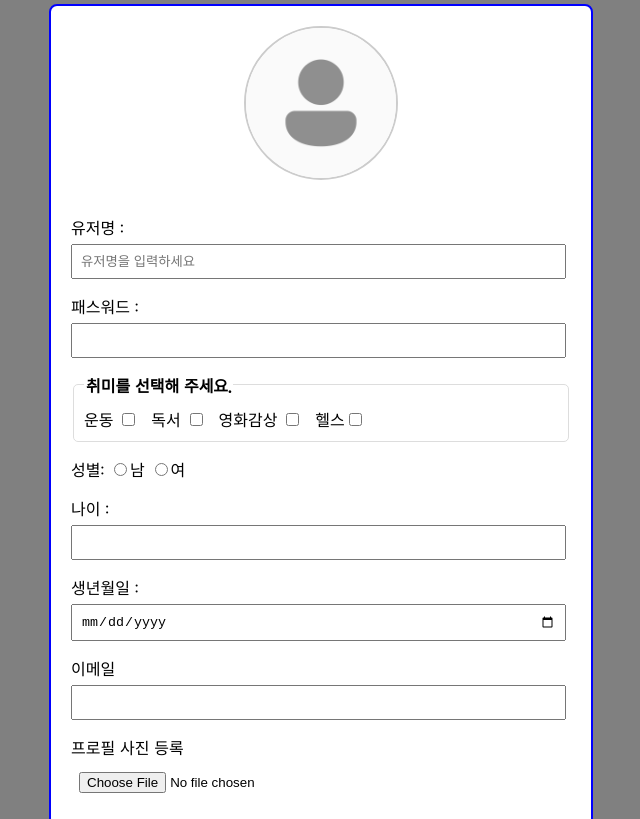
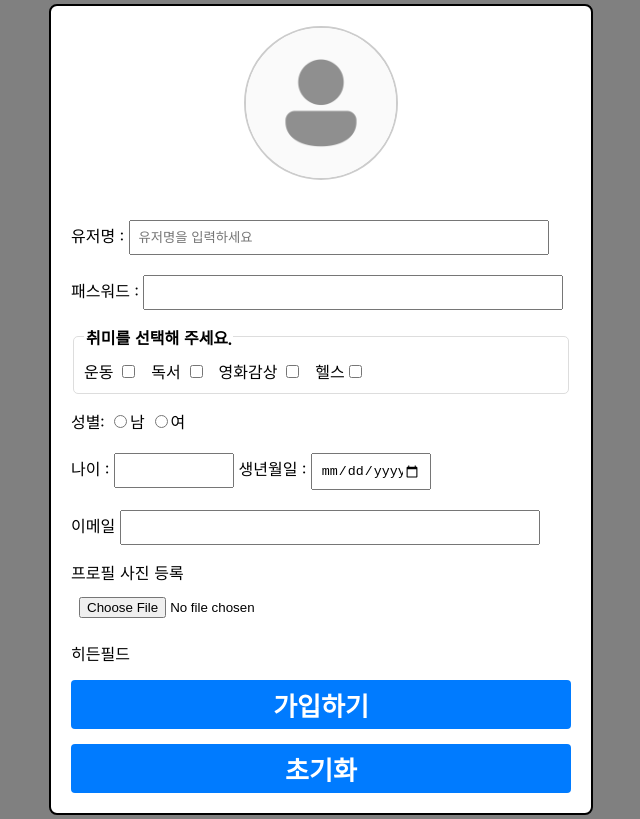
Before and after one commit to coko9437/HTML_TEST_501, a plain HTML site: page 250514/join-ex.html in a window 1280 px wide. Shown: the part 126-945 px from the top of the page, without its empty margins (319-959 px from the left). Drawn offline with Linux system fonts and the light colour scheme.

Commit message:
250516수업

```diff
--- a/250514/CSS/style.css
+++ b/250514/CSS/style.css
@@ -26,7 +26,7 @@ body {
 form {
     background: #fff;
     padding: 20px;
-    border: 2px solid blue;
+    border: 2px solid black;
     width: 500px;
     border-radius: 8px;
 
@@ -68,20 +68,29 @@ legend {
 
 input[type="text"],
 input[type="password"],
-input[type="number"],
-input[type="date"],
+/* input[type="number"], */
+/* input[type="date"], */
 input[type="email"],
 input[type="file"] {
-    width: 95%;
+    width: 80%;
     padding: 8px;
     margin-top: 5px;
 }
 
+input[type="date"],
+input[type="number"] {
+    width: 20%;
+    padding: 8px;
+    margin-top: 5px;
+}
+
+
 button {
-    font-family: "Jua"
-    font-weight: bold;
-    font-size: 30px;
-    padding: 10px 20px;
+
+    /* font-family: "Jua" */
+    font-weight : bold;
+    font-size: 26px;
+    padding: 6px 18px;
     background-color: #007bff;
     color: white;
     border: none;
--- a/250514/join-ex.html
+++ b/250514/join-ex.html
@@ -45,9 +45,9 @@
             </label>
             <label>
                 나이 : <input type="number" name="age" min="1" max="115" >
-            </label>
+            <!-- </label>
 
-            <label>
+            <label> -->
                 생년월일 : <input type="date" name="date" >
             </label>
 
```
Also changed, not shown: 연습장.html (added, +34 -0 lines).
